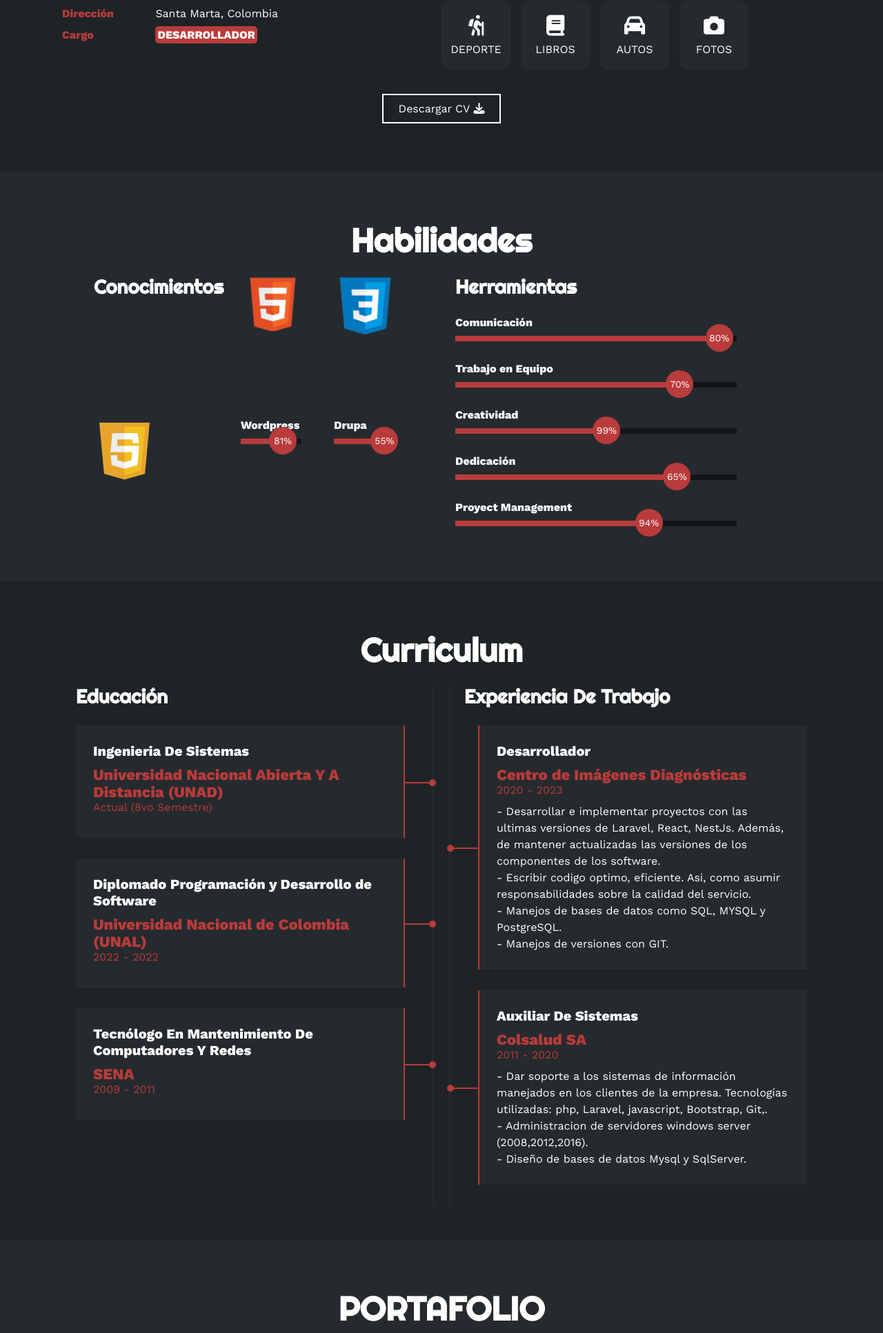
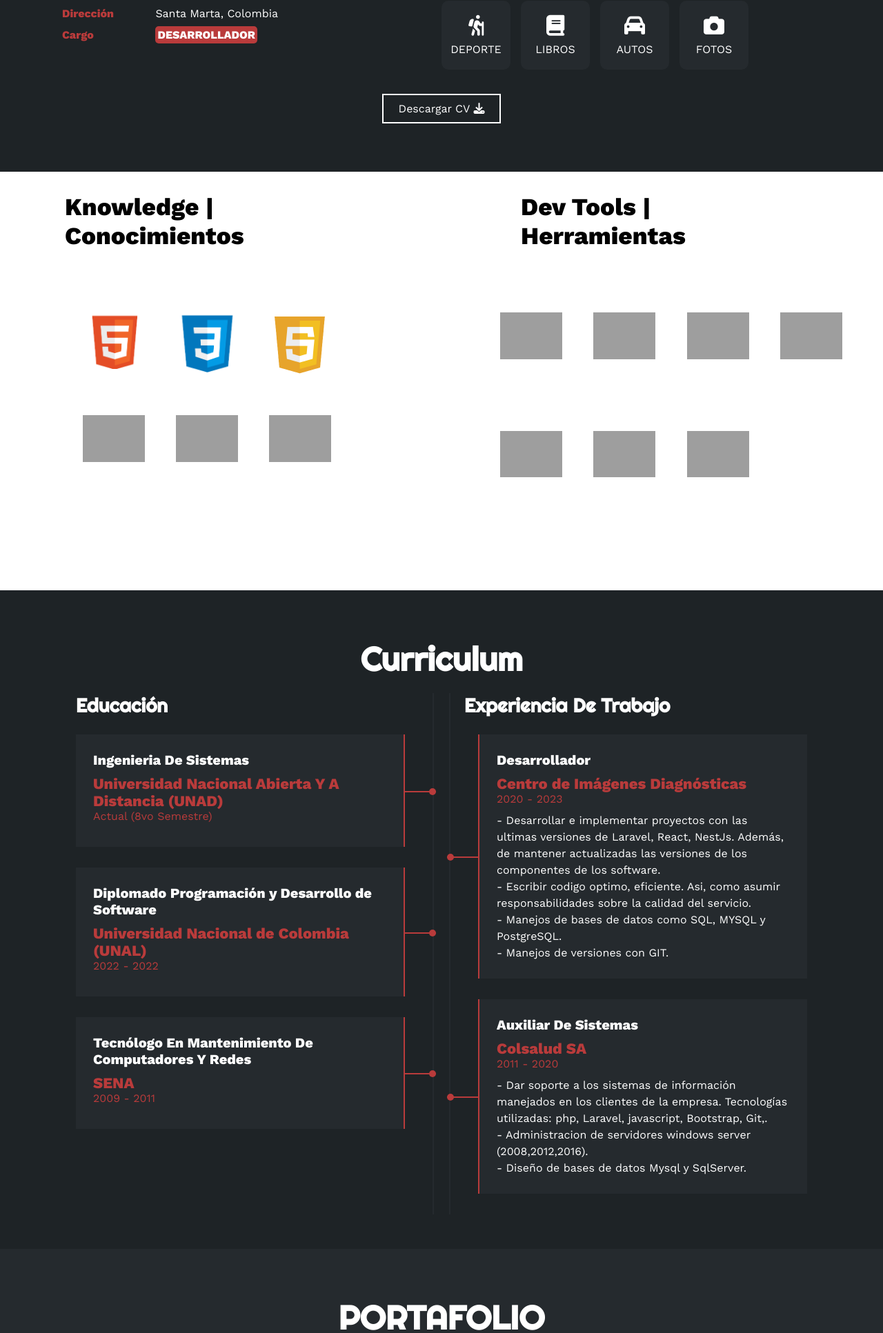
Before and after one commit to hdgomez8/portafolio, a PHP site: page / in a window 1280 px wide. Shown: the part 1231-3164 px from the top of the page at 69% size. Run offline with PHP 8.4, Linux system fonts and the light colour scheme; some libraries are stand-ins or nearby versions; grey boxes are pictures that could not be loaded.

Commit message:
prueba skill

```diff
--- a/estilo.css
+++ b/estilo.css
@@ -209,7 +209,7 @@ html{
     width: 100%;
 }
 /* SECCION S K I L L S */
-.skills{
+/* .skills{
     background-color: #252A2E;
     color: #fff;
     padding: 50px 20px;
@@ -293,6 +293,67 @@ html{
     top: -17px;
     right: -15px;
     font-size: 14px;
+} */
+/*skills*/
+
+section.skills {
+    background-color: var(--dark1);
+}
+
+.skill {
+    display: grid;
+    grid-template-columns:repeat(auto-fit,minmax(250px,auto));
+    justify-content: center;
+    gap:170px;
+    width: 90%;
+    margin: 0 auto;
+    padding-bottom: 110px;
+
+}
+
+.skill h2 {
+    padding: 30px 30px 90px 30px;
+    font-size: 2.2rem;
+}
+
+.skill img {
+    width:90px;
+}
+.knowledge {
+   display: grid;
+   grid-template-columns:repeat(auto-fit,minmax(110px,auto));
+   justify-content: center;
+   gap:25px;
+}
+.tools {
+    display: grid;
+    grid-template-columns:repeat(auto-fit,minmax(70px,auto));
+    justify-content: center;
+    gap:50px;
+
+}
+
+
+/*tooltip*/
+
+.skill h3 {
+    background-color: var(--dark2);
+    text-align: center;
+    border-radius: 5px;
+    padding:5px 0;
+    font-size: 1.1rem;
+    color: var(--primary);
+    width:100px;
+    opacity: 0;
+    transform: translate(0px,-100px);
+    transition: transform 0.4s ease, opacity 0.4s ease;
+
+
+}
+.knowledge>div:hover h3,
+.tools>div:hover h3 {
+    opacity: 1;
+    transform: translate(0px,-150px);
 }
 /* Estas clases se agregaran dinamicamente mediante javascript */
 .skills .skill .javascript{
--- a/index.html
+++ b/index.html
@@ -151,11 +151,11 @@
     </section>
 
     <!-- SECCION SKILLS -->
-    <section class="skills" id="skills">
+    <!-- <section class="skills" id="skills">
         <div class="contenido-seccion">
             <h2>Habilidades</h2>
             <div class="fila">
-                <!-- Technical Skill -->
+                <!-- Technical Skill
                 <div class="col knowledge">
                     <h3>Conocimientos</h3>
                     <div class="skill">
@@ -192,7 +192,7 @@
                         </div>
                     </div>
                 </div>
-                <!-- Professional Skills -->
+                <!-- Professional Skills
                 <div class="col">
                     <h3>Herramientas</h3>
                     <div class="skill">
@@ -234,6 +234,71 @@
                                 <span>94%</span>
                             </div>
                         </div>
+                    </div>
+                </div>
+            </div>
+        </div>
+    </section> -->
+
+    <section class="skills">
+        <div class="skill container">
+            <div class="knowledge-part">
+                <h2><span>Knowledge |</span> Conocimientos</h2>
+                <div class="knowledge">
+                    <div>
+                        <img src="./img/html-icon.png" alt="">
+                        <h3>HTML</h3>
+                    </div>
+                    <div>
+                        <img src="./img/css-icon.png" alt="">
+                        <h3>CSS</h3>
+                    </div>
+                    <div><img src="./img/js-icon.png" alt="">
+                        <h3>Javascript</h3>
+                    </div>
+                    <div><img src="./img/woo-icon.png" alt="">
+                        <h3>Woo Commerce</h3>
+                    </div>
+                    <div><img src="./img/seo-icon.png" alt="">
+                        <h3>Optimización SEO</h3>
+                    </div>
+                    <div><img src="./img/wordpress-icon.png" alt="">
+                        <h3>Wordpress</h3>
+                    </div>
+                </div>
+            </div>
+
+
+            <div class="tools-part">
+                <h2><span>Dev Tools |</span> Herramientas</h2>
+                <div class="tools">
+                    <div>
+                        <img src="./img/github-icon.png" alt="">
+                        <h3>GitHub</h3>
+                    </div>
+                    <div>
+                        <img src="./img/vsc-icon.png" alt="">
+                        <h3>Visual Studio</h3>
+                    </div>
+                    <div>
+                        <img src="./img/git-icon.png" alt="">
+                        <h3 >GIT</h3>
+                    </div>
+                   <div>
+                       <img src="./img/npm-icon.png" alt="">
+                        <h3>NPM</h3>
+                    </div>
+                    <div>
+                        <img src="./img/webpack-icon.png" alt="">
+                        <h3>Webpack</h3>
+                    </div>
+                    <div>
+                        <img src="./img/ga-icon.png" alt="">
+                        <h3>Analytics</h3>
+                    </div>
+                    <div>
+                        <img src="./img/gsc-icon.png" alt="">
+                        <h3>Search Console</h3>
                     </div>
                 </div>
             </div>
```
